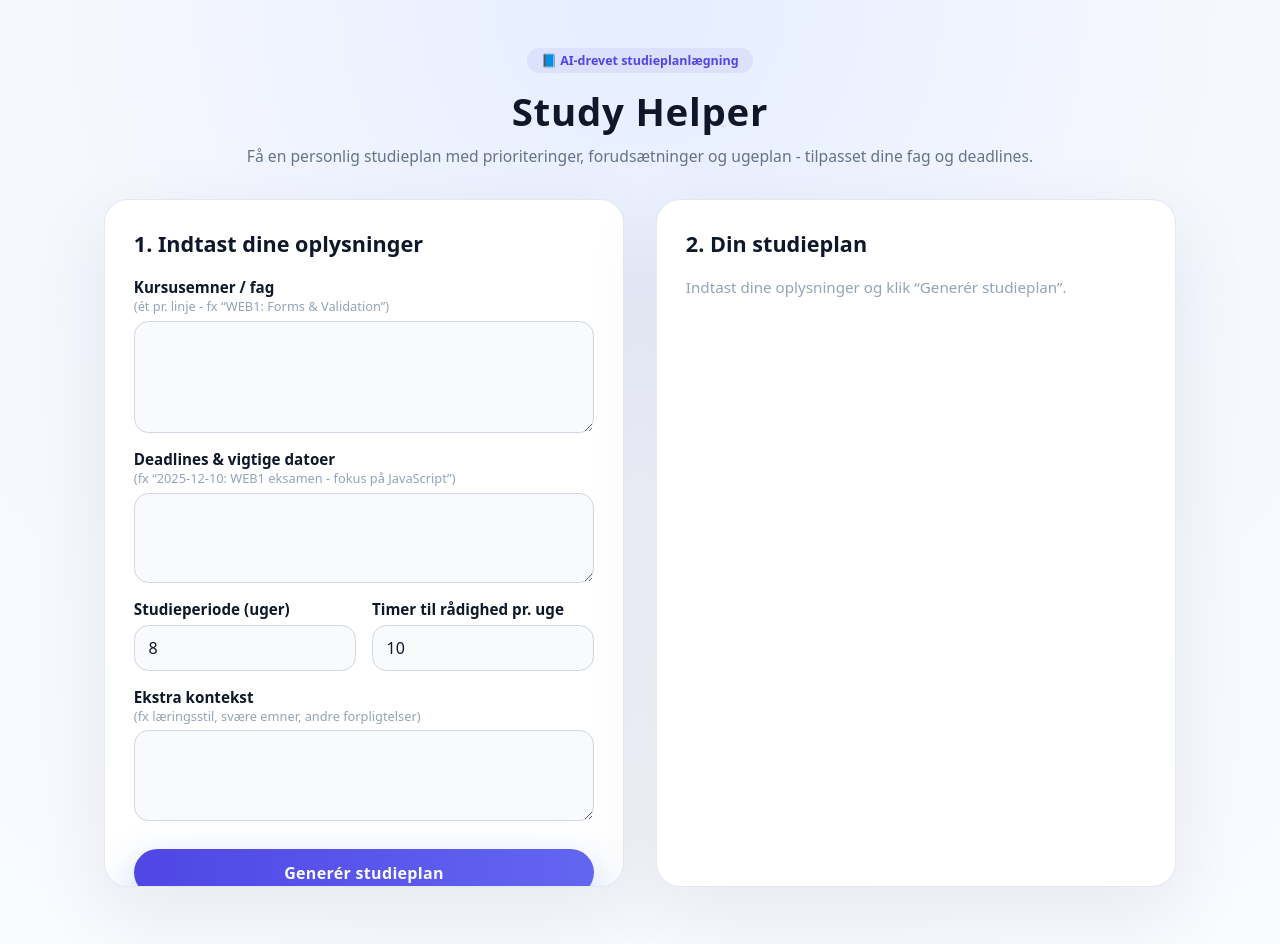
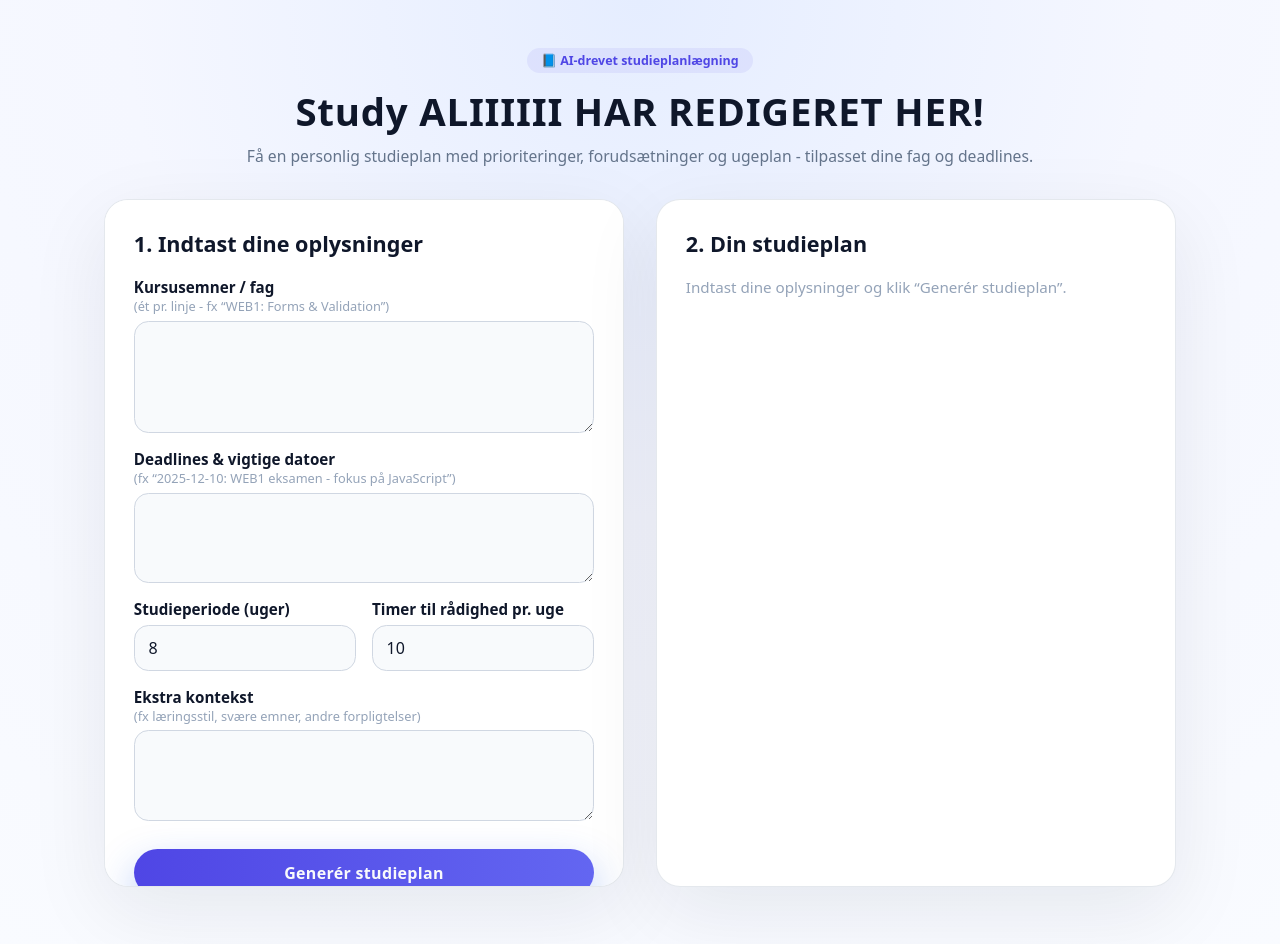
Before and after one commit to sep5prototype/sep5prototype, a website: page index.html in a window 1280 px wide. Drawn offline with Linux system fonts and the light colour scheme.

Commit message:
Update index.html

```diff
--- a/index.html
+++ b/index.html
@@ -2,14 +2,14 @@
 <html lang="da">
   <head>
     <meta charset="utf-8" />
-    <title>Study - AI Studieplan</title>
+    <title>Study Helper - AI Studieplan</title>
     <link rel="stylesheet" href="style.css" />
   </head>
   <body>
     <main class="app">
       <header>
         <div class="app-tag">📘 AI-drevet studieplanlægning</div>
-        <h1>Study Helper</h1>
+        <h1>Study ALIIIIII HAR REDIGERET HER!</h1>
         <p>
           Få en personlig studieplan med prioriteringer, forudsætninger og
           ugeplan - tilpasset dine fag og deadlines.
```
